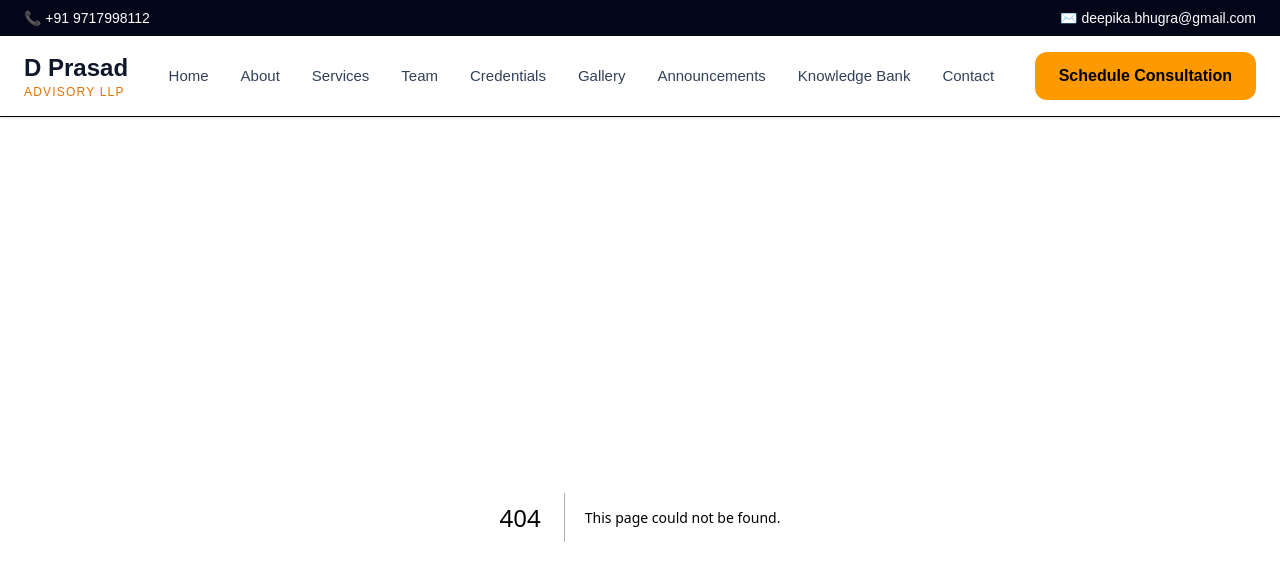
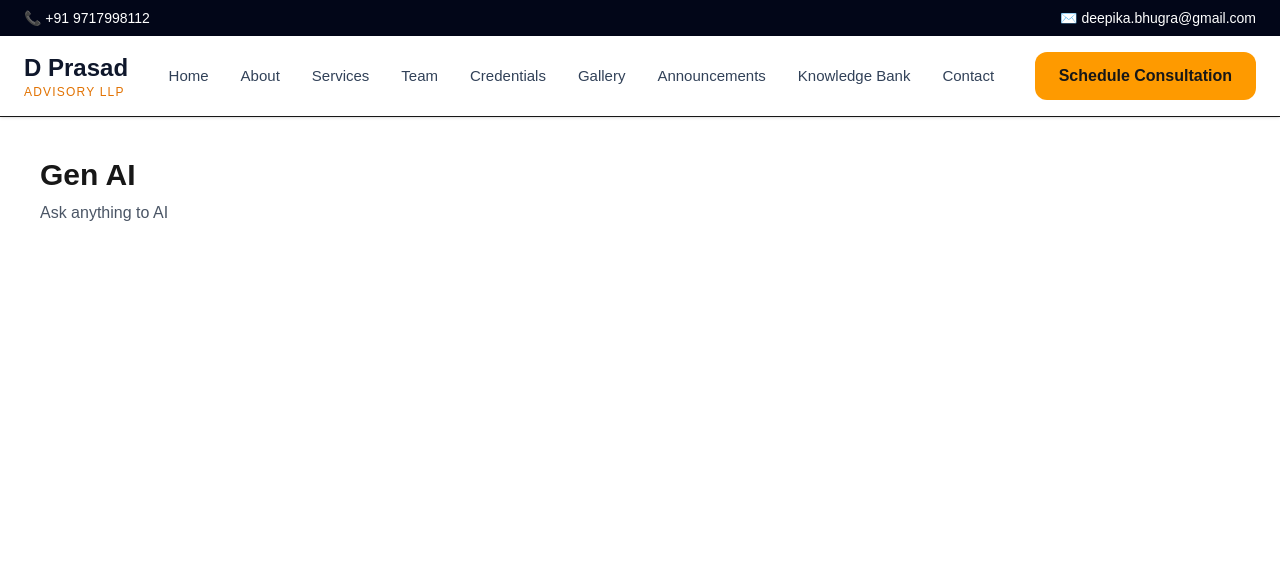
Before and after one commit to Himanshu-Gupta0007/fullstack-framework, a Next.js app: page /team in a window 1280 px wide. Before the commit this address had no page. Shown: the top 580 px of the page. Built offline with nearby package versions, Linux system fonts and the light colour scheme.

Commit message:
add gen ai

```diff
--- /dev/null
+++ b/app/team/page.tsx
@@ -0,0 +1,15 @@
+const Page = () => {
+  return (
+    <div className="min-h-screen p-10">
+      <h1 className="text-3xl font-bold">
+        Gen AI
+      </h1>
+
+      <p className="mt-2 text-gray-600">
+        Ask anything to AI
+      </p>
+    </div>
+  );
+};
+
+export default Page;
```
